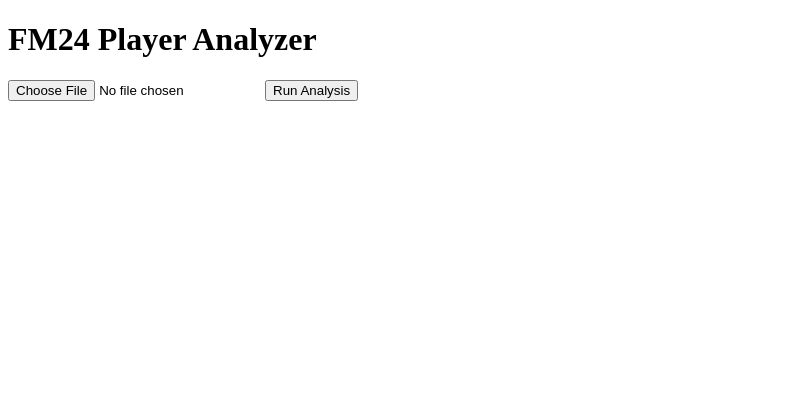
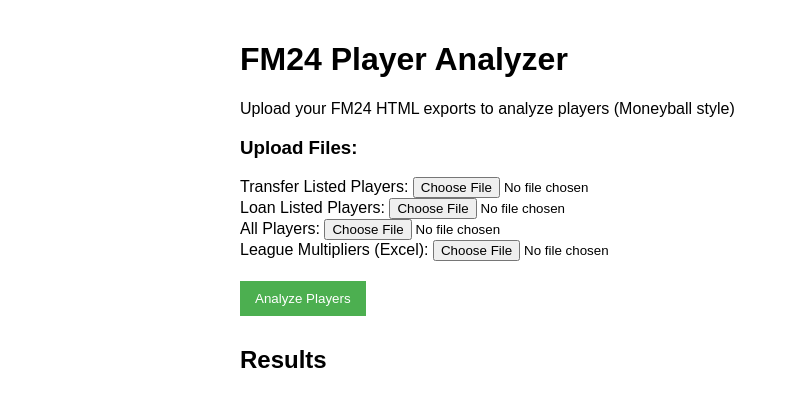
Before and after one commit to Bathalaxxx/Football-Manager-Moneyball, a plain HTML site: page index.html in a window 1280 px wide. Shown: the whole page, without its empty margins (0-789 px from the left). Drawn offline with nearby package versions, Linux system fonts and the light colour scheme.

Commit message:
index.html

```diff
--- a/index.html
+++ b/index.html
@@ -1,15 +1,63 @@
 <!DOCTYPE html>
-<html>
+<html lang="en">
 <head>
+    <meta charset="UTF-8">
+    <meta name="viewport" content="width=device-width, initial-scale=1.0">
     <title>FM24 Player Analyzer</title>
-    <script src="https://cdn.jsdelivr.net/npm/papaparse@5.3.0/papaparse.min.js"></script>
-    <script src="https://cdn.jsdelivr.net/npm/xlsx@0.18.5/dist/xlsx.full.min.js"></script>
-    <script src="script.js"></script>
+    <script src="https://cdn.jsdelivr.net/npm/arquero@latest"></script>
+    <script src="https://cdnjs.cloudflare.com/ajax/libs/xlsx/0.18.5/xlsx.full.min.js"></script>
+    <style>
+        body { font-family: Arial, sans-serif; max-width: 800px; margin: 0 auto; padding: 20px; }
+        .file-inputs { margin-bottom: 20px; }
+        .results { margin-top: 30px; }
+        table { width: 100%; border-collapse: collapse; margin-top: 10px; }
+        th, td { border: 1px solid #ddd; padding: 8px; text-align: left; }
+        th { background-color: #f2f2f2; }
+        button { padding: 10px 15px; background-color: #4CAF50; color: white; border: none; cursor: pointer; }
+        button:hover { background-color: #45a049; }
+        .loading { display: none; margin: 20px 0; }
+    </style>
 </head>
 <body>
     <h1>FM24 Player Analyzer</h1>
-    <input type="file" id="htmlFileInput" accept=".html">
-    <button onclick="analyze()">Run Analysis</button>
-    <div id="results"></div>
+    <p>Upload your FM24 HTML exports to analyze players (Moneyball style)</p>
+
+    <div class="file-inputs">
+        <h3>Upload Files:</h3>
+        <div>
+            <label for="signed">Transfer Listed Players:</label>
+            <input type="file" id="signed" accept=".html">
+        </div>
+        <div>
+            <label for="loans">Loan Listed Players:</label>
+            <input type="file" id="loans" accept=".html">
+        </div>
+        <div>
+            <label for="universal">All Players:</label>
+            <input type="file" id="universal" accept=".html">
+        </div>
+        <div>
+            <label for="multipliers">League Multipliers (Excel):</label>
+            <input type="file" id="multipliers" accept=".xlsx,.xls">
+        </div>
+    </div>
+
+    <button id="analyze">Analyze Players</button>
+
+    <div class="loading" id="loading">
+        <p>Processing data... This may take a moment.</p>
+    </div>
+
+    <div class="results" id="results">
+        <h2>Results</h2>
+        <div id="tabs">
+            <!-- Tabs will be generated here -->
+        </div>
+        <div id="content">
+            <!-- Content will be generated here -->
+        </div>
+    </div>
+
+    <script src="app.js"></script>
 </body>
 </html>
```
